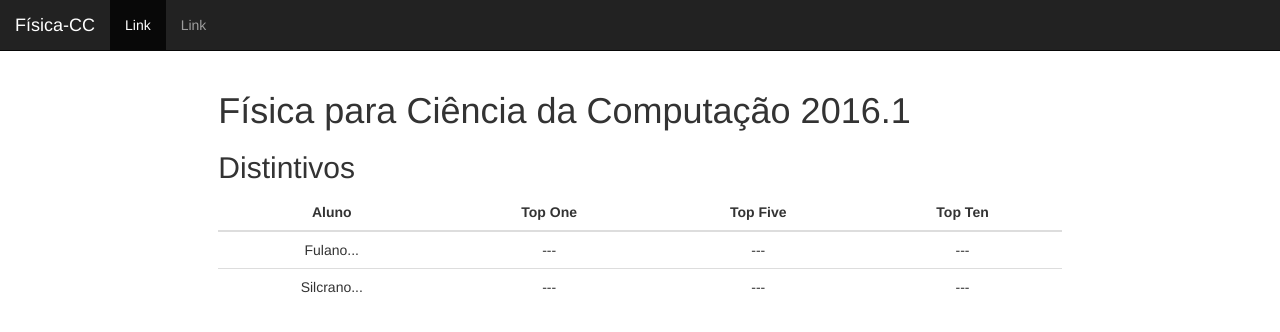
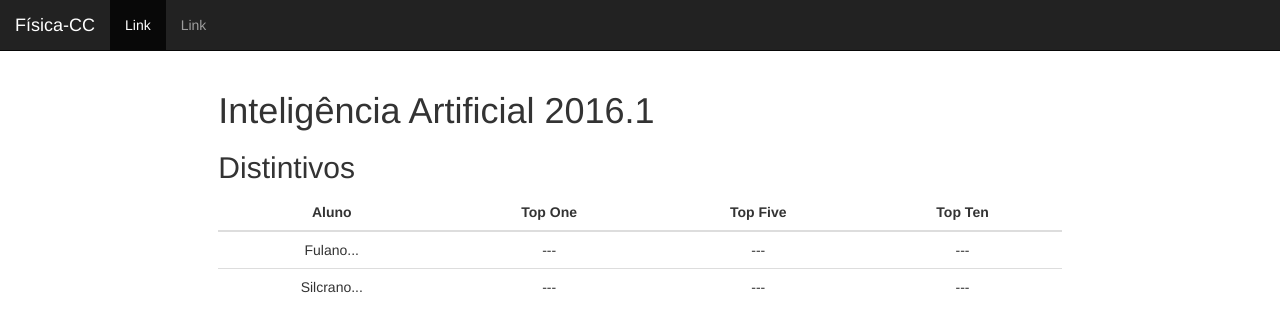
Before and after one commit to bispojr/ia, a plain HTML site: page index.html in a window 1280 px wide. Drawn offline with nearby package versions, Linux system fonts and the light colour scheme.

Commit message:
Modificação na página da disciplina.

```diff
--- a/index.html
+++ b/index.html
@@ -49,7 +49,7 @@
         <div class="row" style="margin-top: 5em;">
             <div class="col-md-2"></div>
             <div class="col-md-8">
-                <h1>Física para Ciência da Computação 2016.1</h1>
+                <h1>Inteligência Artificial 2016.1</h1>
 
                 <h2>Distintivos</h2>
 
```
